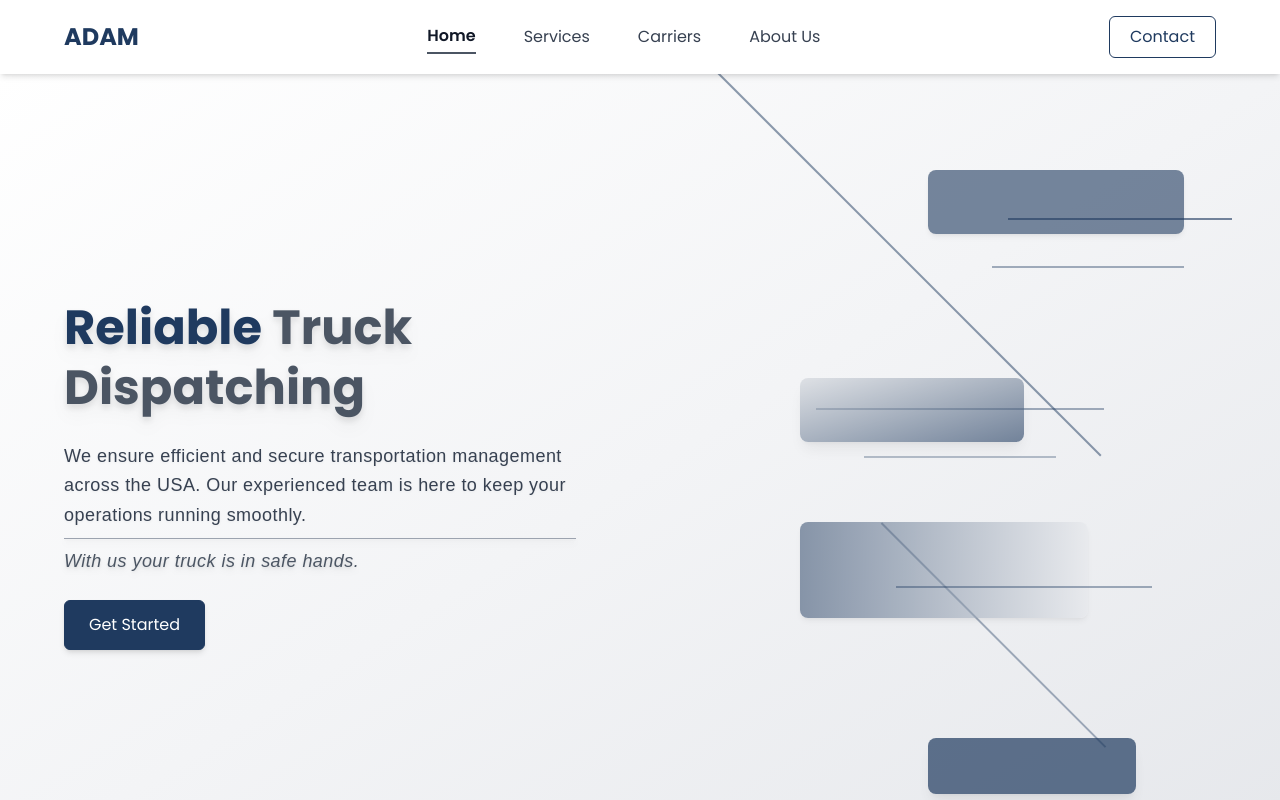
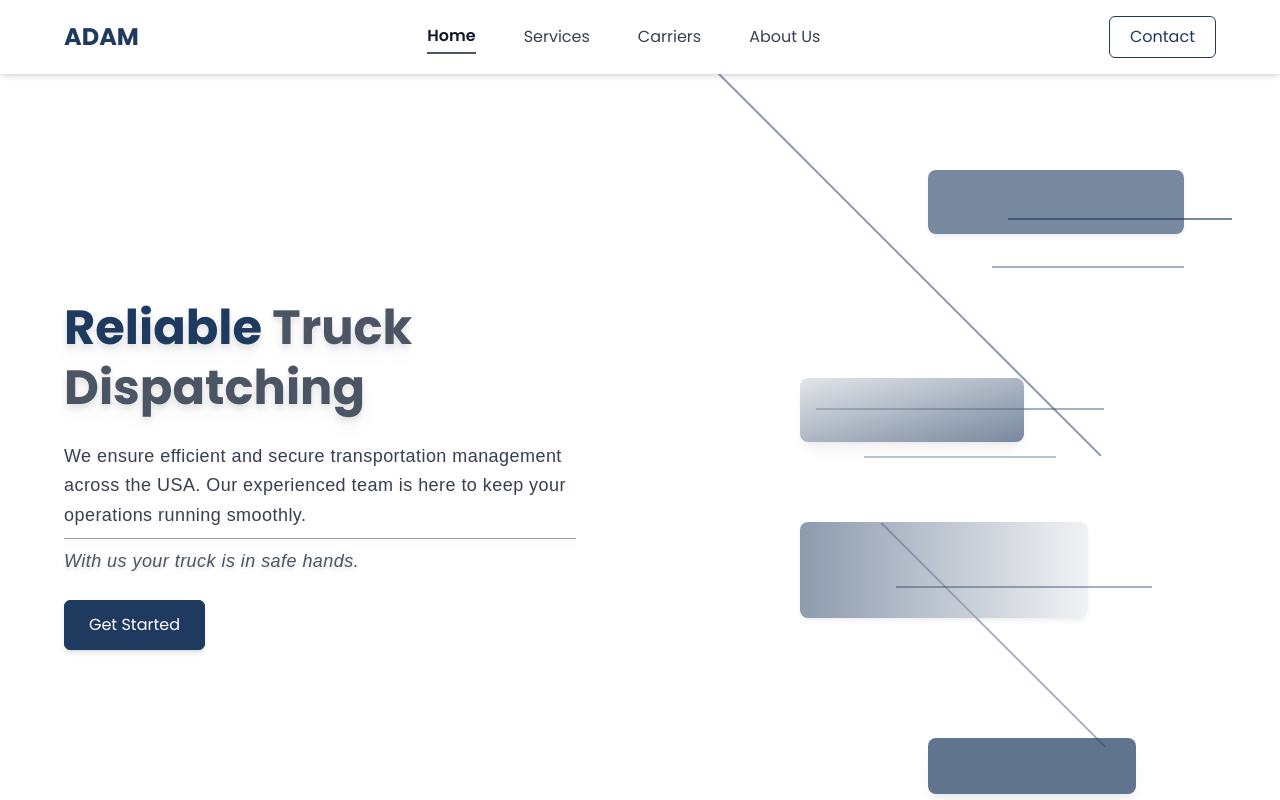
Before and after one commit to VasicNikola98/adam-portfolio, a Next.js app: page / in a window 1280 px wide. Built offline with nearby package versions, Linux system fonts and the light colour scheme.

Commit message:
Removed gray bg color

```diff
--- a/src/app/page.tsx
+++ b/src/app/page.tsx
@@ -6,9 +6,8 @@
 
 export default function Home() {
   return (
-    <div className="relative w-full h-screen overflow-auto bg-gray-50">
+    <div className="relative w-full h-screen overflow-auto">
       <Header />
-
       <div className="h-screen">
         <Hero />
       </div>
--- a/src/app/pages/Home/Sections/Hero.tsx
+++ b/src/app/pages/Home/Sections/Hero.tsx
@@ -1,7 +1,7 @@
 export default function Hero() {
   return (
     <>
-      <section className="relative w-full h-full flex items-center bg-gradient-to-br from-white via-gray-100 to-gray-200">
+      <section className="relative w-full h-full flex items-center bg-white">
         <div className="absolute inset-0 flex justify-center items-center">
           <div className="absolute top-16 right-12 w-[70%] h-[2px] bg-[#1f3a5f] opacity-50 transform rotate-45 md:block sm:hidden"></div>
           <div className="absolute bottom-16 right-16 w-[60%] h-[2px] bg-[#1f3a5f] opacity-50 transform rotate-135 md:block sm:hidden"></div>
```
